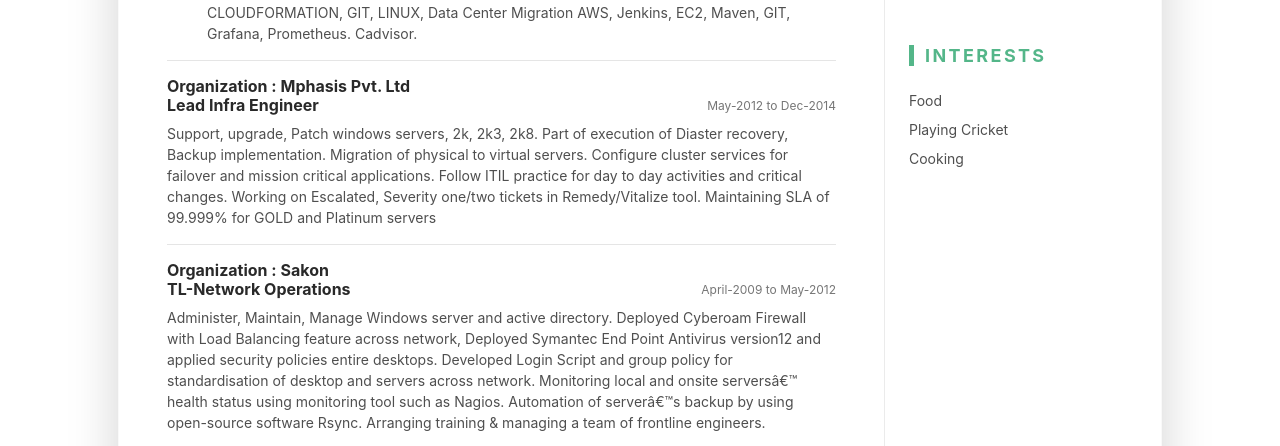
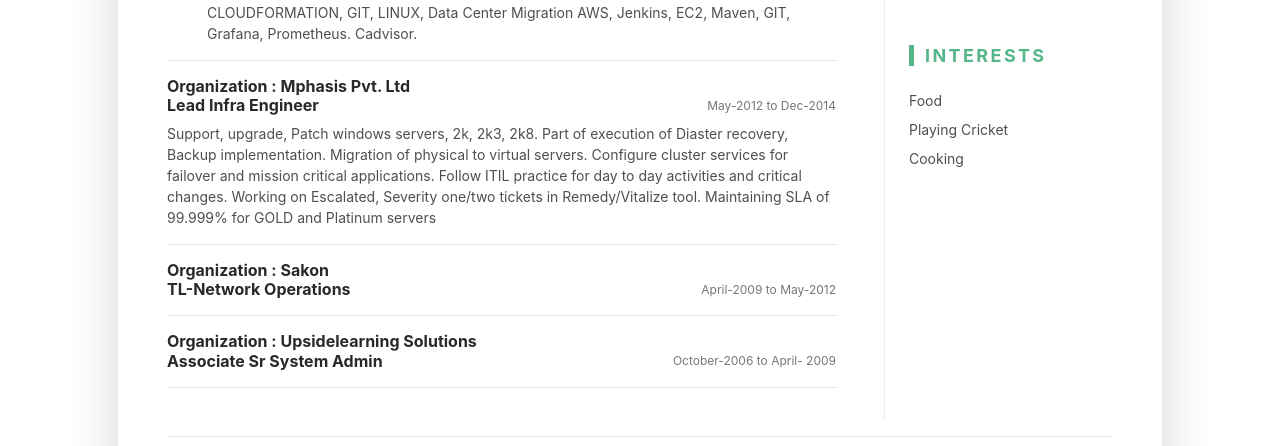
Before and after one commit to ganeshghube/profile, a plain HTML site: page index.html in a window 1280 px wide. Shown: the part 1812-2258 px from the top of the page. Drawn offline with Linux system fonts and the light colour scheme.

Commit message:
Update index.html

```diff
--- a/index.html
+++ b/index.html
@@ -160,7 +160,6 @@
 
 									</div>
 									<div class="item-content">
-										<p>Administer, Maintain, Manage Windows server and active directory. Deployed Cyberoam Firewall with Load Balancing feature across network, Deployed Symantec End Point Antivirus version12 and applied security policies entire desktops. Developed Login Script and group policy for standardisation of desktop and servers across network. Monitoring local and onsite servers’ health status using monitoring tool such as Nagios. Automation of server’s backup by using open-source software Rsync. Arranging training & managing a team of frontline engineers.</p>
 
 									</div>
 								</div><!--//item-->
```
